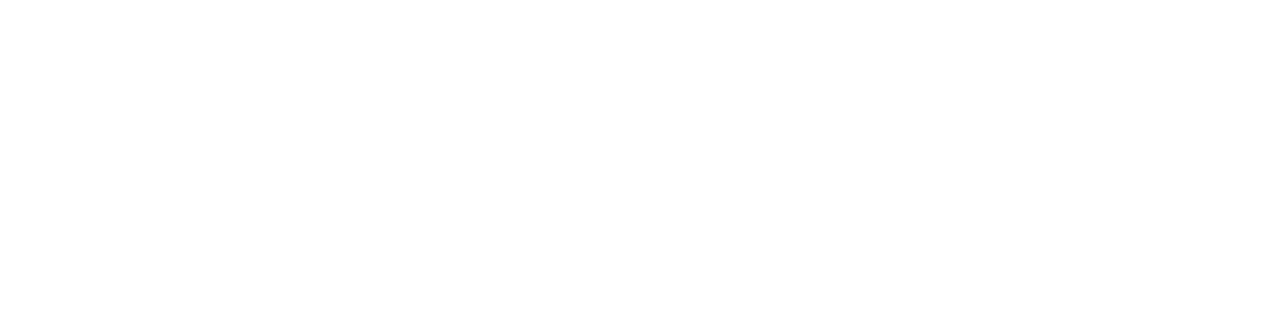
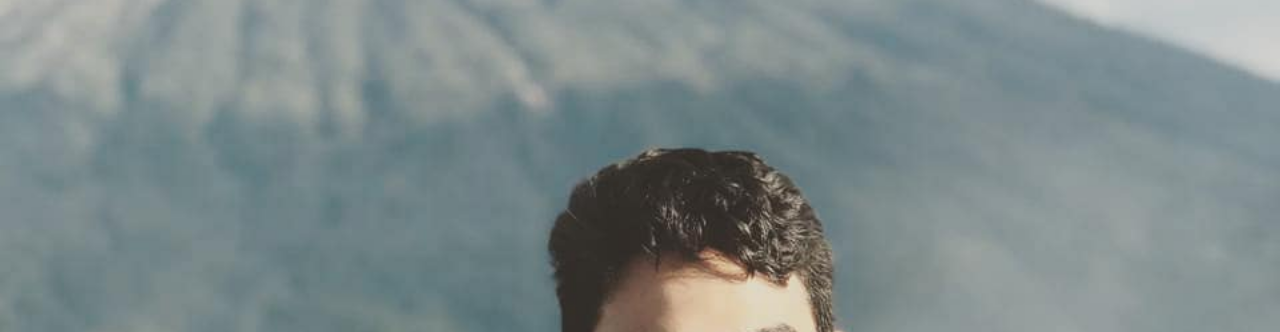
Before and after one commit to kadekyana/DwiGitayana.github.io, a plain HTML site: page index.html in a window 1280 px wide. Shown: the top 332 px of the page. Drawn offline with nearby package versions, Linux system fonts and the light colour scheme; a web font is replaced by a local one.

Commit message:
Update style.css

```diff
--- a/css/style.css
+++ b/css/style.css
@@ -438,7 +438,7 @@ p {
 # Hero
 --------------------------------------------------------------*/
 #hero {
-  background: url("img/wi.jpg");
+  background: url("../img/wi.jpg");
   background-position: center;
   background-repeat: no-repeat;
   background-size: cover;
```
